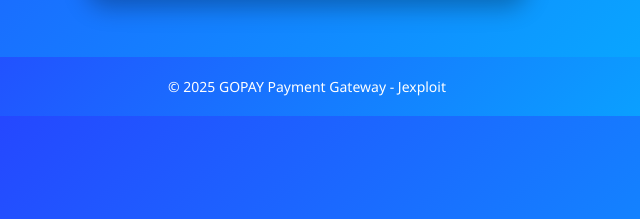
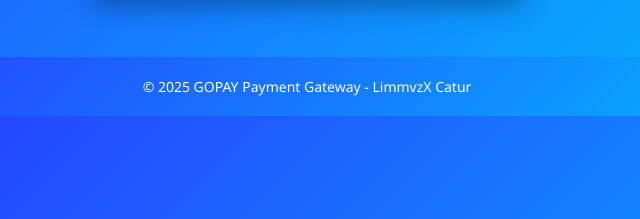
Before and after one commit to limmvz121/web_pay, a plain HTML site: page payovo.html in a window 1280 px wide. Shown: the part 485-704 px from the top of the page, 333-973 px from the left. Drawn offline with Linux system fonts and the light colour scheme.

Commit message:
Update payovo.html

```diff
--- a/payovo.html
+++ b/payovo.html
@@ -131,7 +131,7 @@
     <div class="note">Pastikan nominal sudah sesuai sebelum melakukan pembayaran.</div>
   </div>
 
-  <footer>&copy; 2025 GOPAY Payment Gateway - Jexploit</footer>
+  <footer>&copy; 2025 GOPAY Payment Gateway - LimmvzX Catur</footer>
 
   <script>
     function copyOVO() {
```
